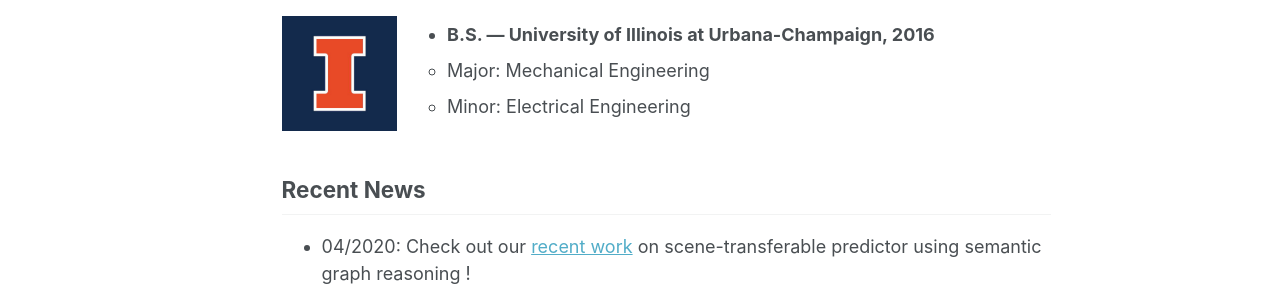
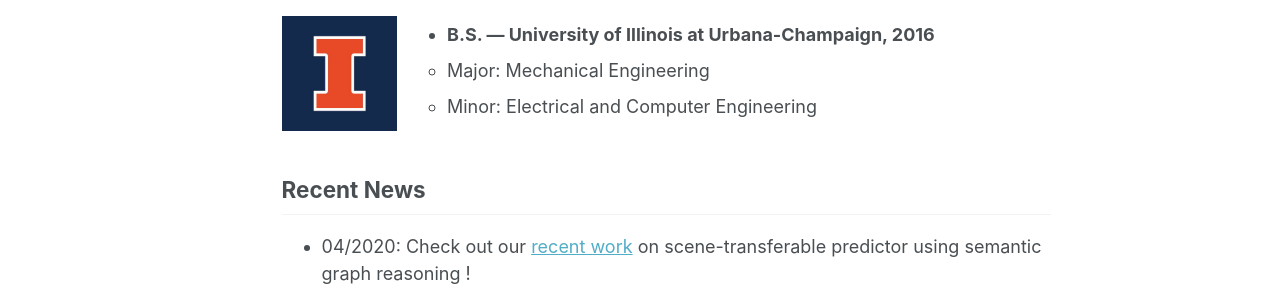
Before and after one commit to Yeping-Hu/yeping-hu.github.io, a Jekyll site: the page built from _pages/about.md, in a window 1280 px wide and 1233 px high. Shown: the part 586-875 px from the top of the window. Built offline with Jekyll 4.4.1, drawn with Linux system fonts in a browser that asks for light colours; a script that is not in the unit is left out.

Commit message:
Update about.md

```diff
--- a/_pages/about.md
+++ b/_pages/about.md
@@ -23,7 +23,7 @@ My research interests include **behavioral prediction**, **decision making** and
 <img style="float: left; margin-right: 50px;" src="/images/UIUC.jpg" width="15%">
 - **B.S. — University of Illinois at Urbana-Champaign, 2016**
   - Major: Mechanical Engineering
-  - Minor: Electrical Engineering
+  - Minor: Electrical and Computer Engineering
 <br clear="left"/>
 
 ## Recent News
```
